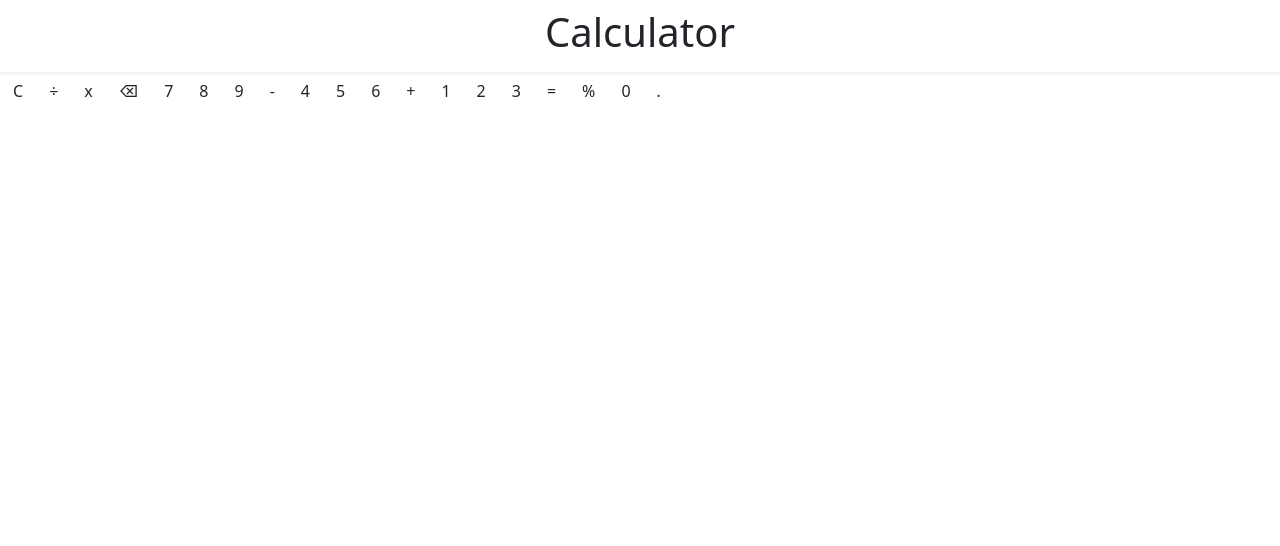
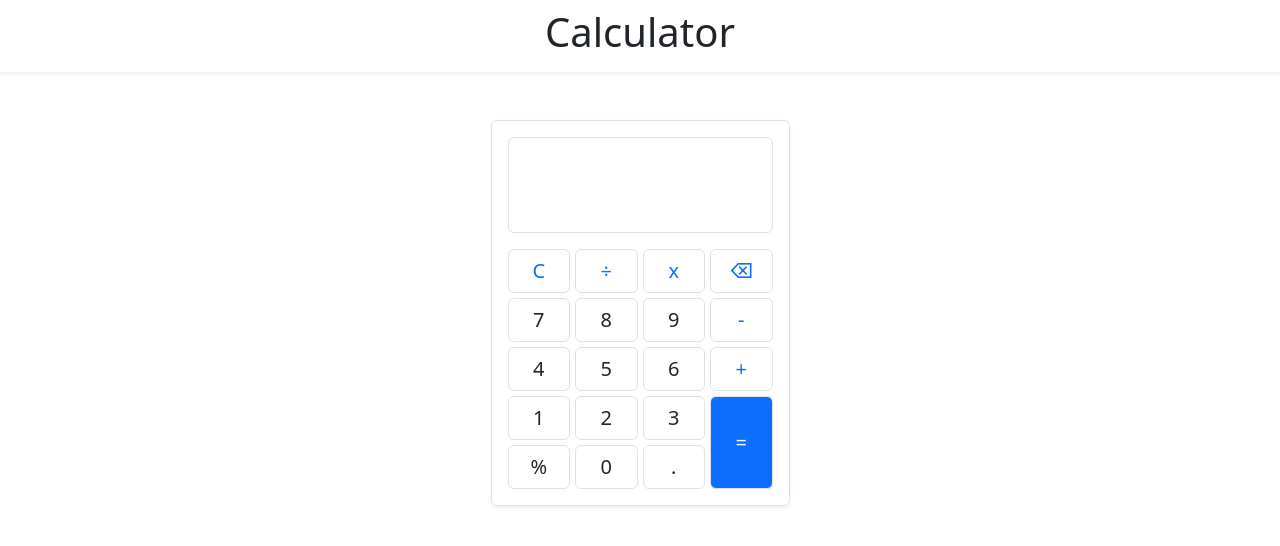
Before and after one commit to gideonadeti/calculator, a React (Vite) app: page / in a window 1280 px wide. Shown: the top 546 px of the page. Built offline with nearby package versions, Linux system fonts and the light colour scheme.

Commit message:
Style the calculator

```diff
--- a/src/components/Display.tsx
+++ b/src/components/Display.tsx
@@ -2,7 +2,10 @@ import { DisplayProps } from "../types";
 
 export default function Display({ input, output }: DisplayProps) {
   return (
-    <div id="display">
+    <div
+      className="rounded border p-3"
+      style={{ width: "100%", height: "12vh" }}
+    >
       <span>{output}</span>
       <span>{input}</span>
     </div>
--- a/src/components/Key.tsx
+++ b/src/components/Key.tsx
@@ -1,8 +1,14 @@
 import { KeyProps } from "../types";
+import { operators } from "../lib/calculator-data";
 
 export default function Key({ keyData: { id, value } }: KeyProps) {
+  const isOperator = operators.includes(value as string);
+
   return (
-    <button className="btn" id={id}>
+    <button
+      className={`btn fs-5 border rounded ${isOperator ? "text-primary" : ""}`}
+      id={id}
+    >
       {value}
     </button>
   );
--- a/src/components/Keys.tsx
+++ b/src/components/Keys.tsx
@@ -3,7 +3,7 @@ import Key from "./Key";
 
 export default function Keys({ keysData }: KeysProps) {
   return (
-    <div>
+    <div className="keys">
       {keysData.map((keyData) => (
         <Key key={keyData.id} keyData={keyData} />
       ))}
--- a/src/components/Main.tsx
+++ b/src/components/Main.tsx
@@ -4,7 +4,10 @@ import { keys } from "../lib/calculator-data";
 
 export default function Main() {
   return (
-    <main className="flex-grow-1">
+    <main
+      className="d-flex flex-column align-items-center justify-content-center mx-auto my-5 p-3 rounded border shadow-sm gap-3"
+      style={{ maxWidth: "300px" }}
+    >
       <Display input="" output="" />
       <Keys keysData={keys} />
     </main>
--- a/src/index.css
+++ b/src/index.css
@@ -0,0 +1,26 @@
+.keys {
+  display: grid;
+  grid-template-columns: repeat(4, calc(250px / 4));
+  gap: 5px;
+}
+
+.keys > #equals {
+  grid-row: span 2;
+  background-color: #0d6efd;
+  color: white !important;
+}
+
+.keys > #equals:hover {
+  background-color: #0b5ed7;
+}
+
+.keys > button {
+  transition: background-color 0.3s, transform 0.3s;
+  will-change: contents;
+}
+.keys > button:hover {
+  background-color: #f8f9fa;
+}
+.keys > button:active {
+  transform: scale(0.9);
+}
```
